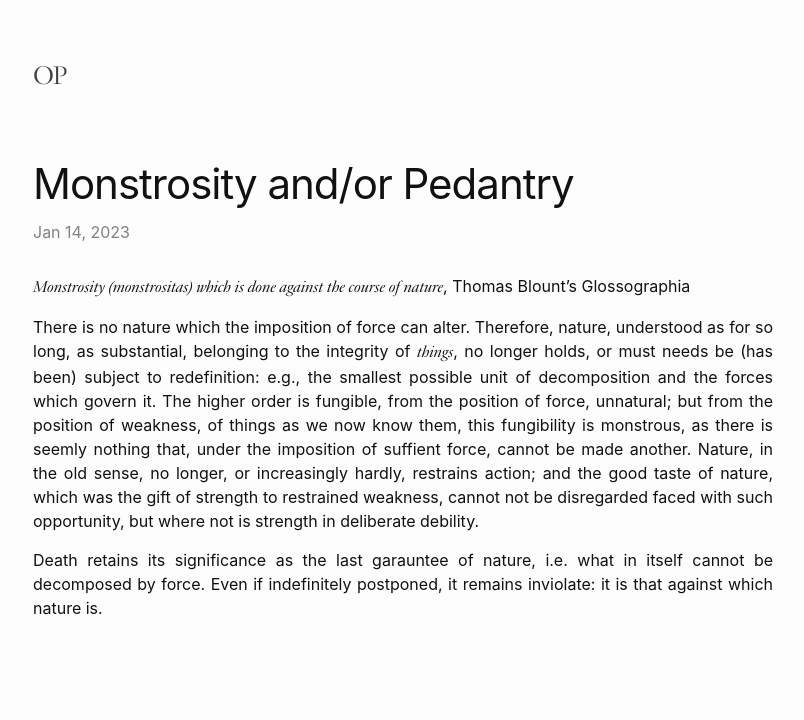
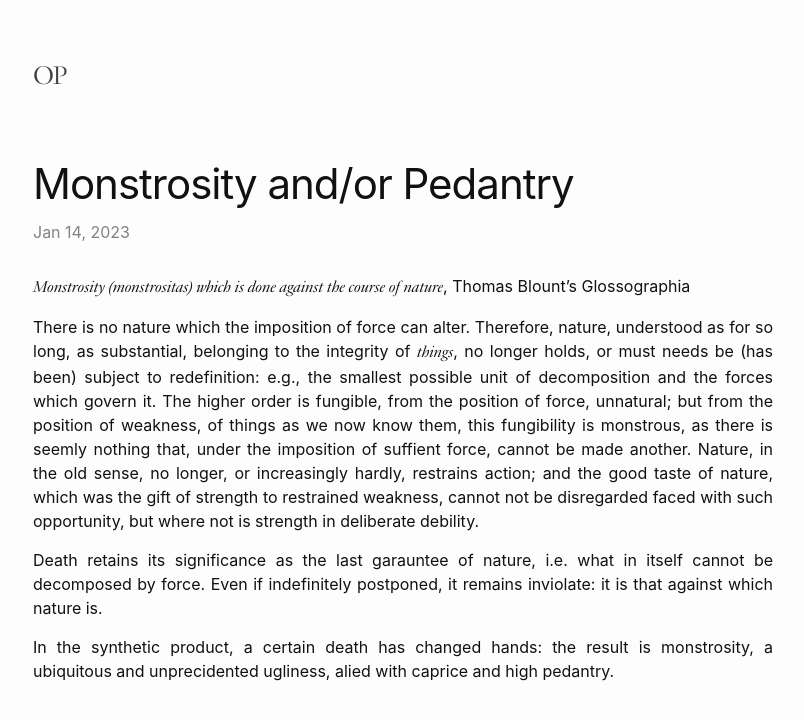
Before and after one commit to TheatrumMundi/TheatrumMundi, a Jekyll site: the page built from _posts/2023-01-13-monstrosity-and-or-pedantry.markdown, in a window 1280 px wide. Shown: the top 720 px of the page, without its empty margins (237-1041 px from the left). Built offline with Jekyll 4.4.1, drawn with Linux system fonts in a browser that asks for light colours; some web fonts are replaced.

Commit message:
Update 2023-01-13-monstrosity-and-or-pedantry.markdown

```diff
--- a/_posts/2023-01-13-monstrosity-and-or-pedantry.markdown
+++ b/_posts/2023-01-13-monstrosity-and-or-pedantry.markdown
@@ -10,3 +10,5 @@ categories: jekyll update
 There is no nature which the imposition of force can alter. Therefore, nature, understood as for so long, as substantial, belonging to the integrity of <i>things</i>, no longer holds, or must needs be (has been) subject to redefinition: e.g., the smallest possible unit of decomposition and the forces which govern it. The higher order is fungible, from the position of force, unnatural; but from the position of weakness, of things as we now know them, this fungibility is monstrous, as there is seemly nothing that, under the imposition of suffient force, cannot be made another. Nature, in the old sense, no longer, or increasingly hardly, restrains action; and the good taste of nature, which was the gift of strength to restrained weakness, cannot not be disregarded faced with such opportunity, but where not is strength in deliberate debility.
 
 Death retains its significance as the last garauntee of nature, i.e. what in itself cannot be decomposed by force. Even if indefinitely postponed, it remains inviolate: it is that against which nature is.
+
+In the synthetic product, a certain death has changed hands: the result is monstrosity, a ubiquitous and unprecidented ugliness, alied with caprice and high pedantry.
```
